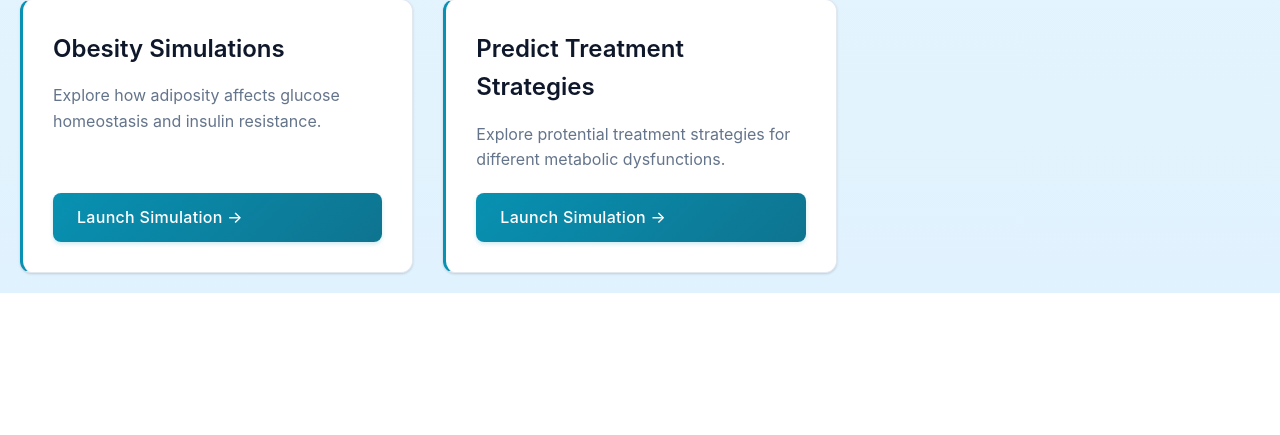
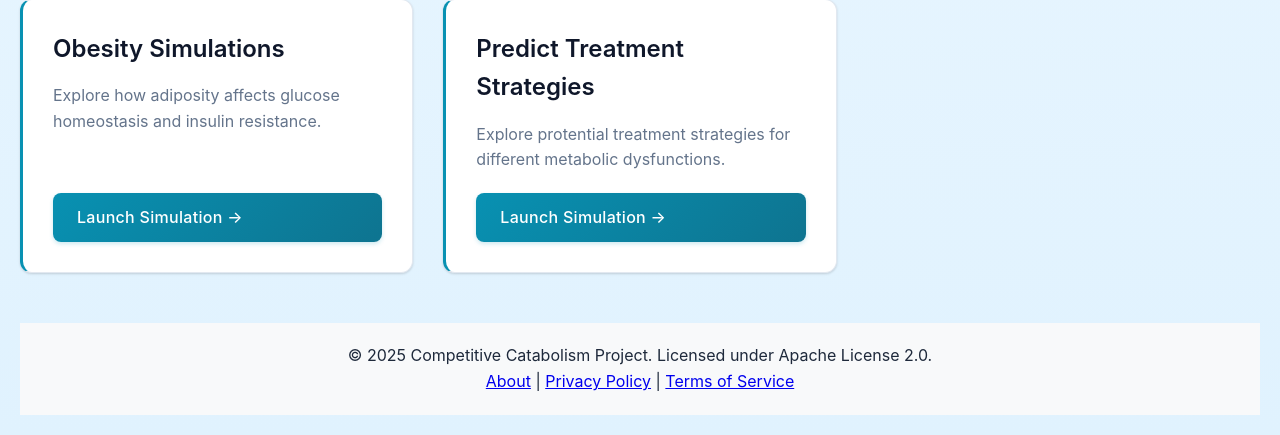
Before and after one commit to weilandtd/CompetitiveCatabolism, a Flask app: page / in a window 1280 px wide. Shown: the part 983-1418 px from the top of the page. Before the commit the page ends 1276 px from the top, so only its background shows below. Run offline with Flask 2, Linux system fonts and the light colour scheme.

Commit message:
ENH: Add about/privacy/terms pages

```diff
--- a/web_app/app.py
+++ b/web_app/app.py
@@ -156,6 +156,21 @@ def create_individual_plot(plot_func, **kwargs):
 @app.route('/')
 def home():
     return render_template('index.html')
+
+@app.route('/about')
+def about():
+    """About page with project information"""
+    return render_template('about.html')
+
+@app.route('/privacy')
+def privacy():
+    """Privacy policy page"""
+    return render_template('privacy.html')
+
+@app.route('/terms')
+def terms():
+    """Terms of service page"""
+    return render_template('terms.html')
 
 @app.route('/dynamic_response')
 def dynamic_response():
--- a/web_app/template/index.html
+++ b/web_app/template/index.html
@@ -65,5 +65,14 @@
             </a>
         </div>
     </div>
+
+    <footer style="margin-top: 50px; padding: 20px; background-color: #f8f9fa; text-align: center;">
+        <p>&copy; 2025 Competitive Catabolism Project. Licensed under Apache License 2.0.</p>
+        <p>
+            <a href="/about">About</a> |
+            <a href="/privacy">Privacy Policy</a> |
+            <a href="/terms">Terms of Service</a>
+        </p>
+    </footer>
 </body>
 </html>
```
Also changed, not shown: web_app/template/dynamic_response.html (+9 -0 lines), web_app/template/insulin_clamp.html (+9 -0 lines), web_app/template/obesity.html (+9 -0 lines), web_app/template/tolerance_tests.html (+9 -0 lines), web_app/template/treatment.html (+9 -0 lines), 1 other file.
